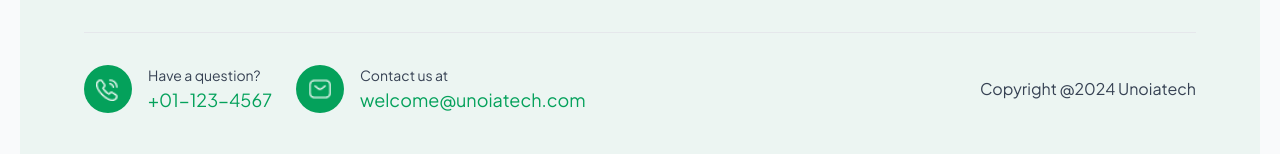
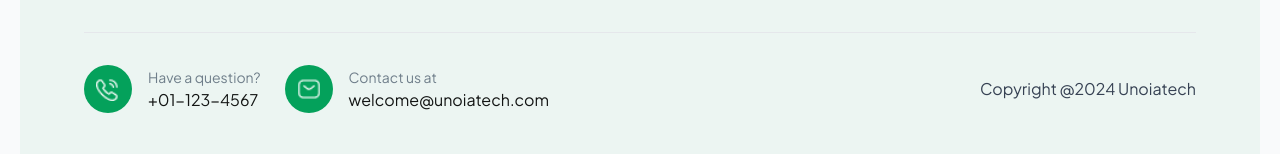
Before and after one commit to 22CB006/ROI_Calculator, a Next.js app: page / in a window 1280 px wide. Shown: the part 3346-3500 px from the top of the page. Built offline with nearby package versions, Linux system fonts and the light colour scheme.

Commit message:
fix: update footer contact text styles for better readability

```diff
--- a/src/components/Footer.tsx
+++ b/src/components/Footer.tsx
@@ -41,8 +41,8 @@ export default function Footer() {
                 <Image src="/call-calling.png" alt="Phone" width={24} height={24} />
               </div>
               <div>
-                <div className="text-[14px] text-gray-700 font-normal">Have a question?</div>
-                <div className="text-[18px] text-[#04A15B] font-normal">+01-123-4567</div>
+                <div className="text-[14px] text-[#6F7E8A] font-normal">Have a question?</div>
+                <div className="text-[16px] text-[#131514] font-normal">+01-123-4567</div>
               </div>
             </div>
             <div className="flex flex-row items-center gap-4">
@@ -50,8 +50,8 @@ export default function Footer() {
                 <Image src="/mail.png" alt="Email" width={24} height={24} />
               </div>
               <div>
-                <div className="text-[14px] text-gray-700 font-normal">Contact us at</div>
-                <div className="text-[18px] text-[#04A15B] font-normal">welcome@unoiatech.com</div>
+                <div className="text-[14px] text-[#6F7E8A] font-normal">Contact us at</div>
+                <div className="text-[16px] text-[#131514] font-normal">welcome@unoiatech.com</div>
               </div>
             </div>
           </div>
```
